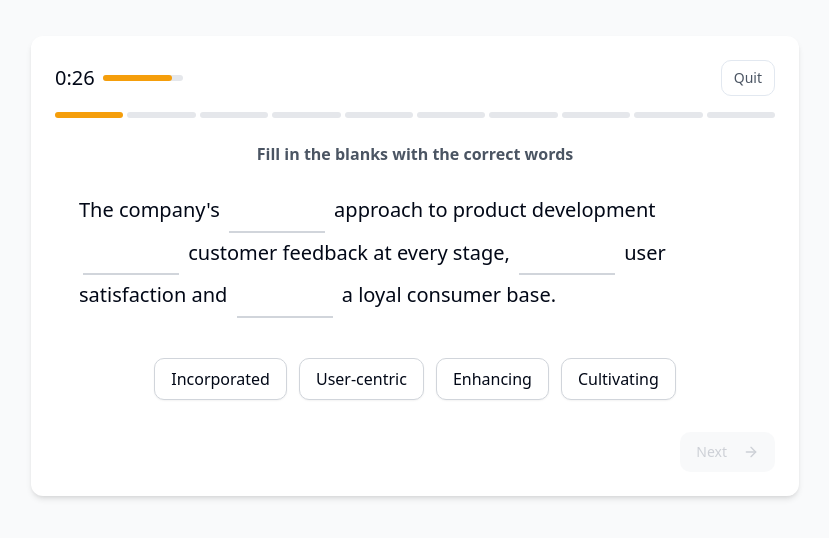
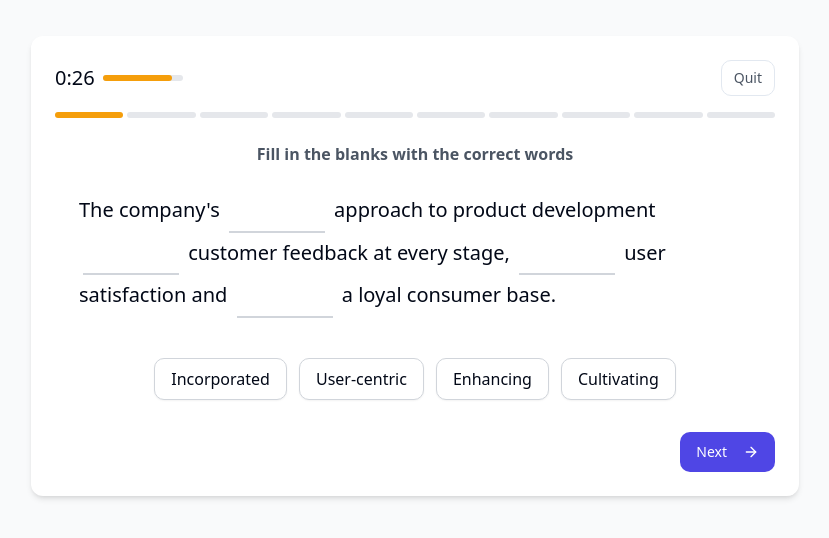
Before and after one commit to rayyan-akhter/BlankBuilder, a React (Vite) app: page /questions in a window 1280 px wide. Shown: the part 134-672 px from the top of the page, without its empty margins (225-1054 px from the left). Built offline with nearby package versions, Linux system fonts and the light colour scheme.

Commit message:
Fix: Disable button when not active
Disable the button when it is not active to prevent unintended actions.

```diff
--- a/src/components/QuestionCard.tsx
+++ b/src/components/QuestionCard.tsx
@@ -1,4 +1,3 @@
-
 import React, { useState, useEffect } from 'react';
 import { Question } from '@/types';
 import Word from './Word';
@@ -181,10 +180,7 @@ const QuestionCard: React.FC<QuestionCardProps> = ({
       <div className="flex justify-end">
         <Button
           onClick={handleNext}
-          disabled={!allBlanksFilled}
-          className={`${allBlanksFilled
-            ? 'bg-indigo-600 hover:bg-indigo-700 text-white'
-            : 'bg-gray-100 text-gray-400 cursor-not-allowed'}`}
+          className="bg-indigo-600 hover:bg-indigo-700 text-white"
         >
           <span className="mr-2">Next</span>
           <ArrowRight className="w-4 h-4" />
```
